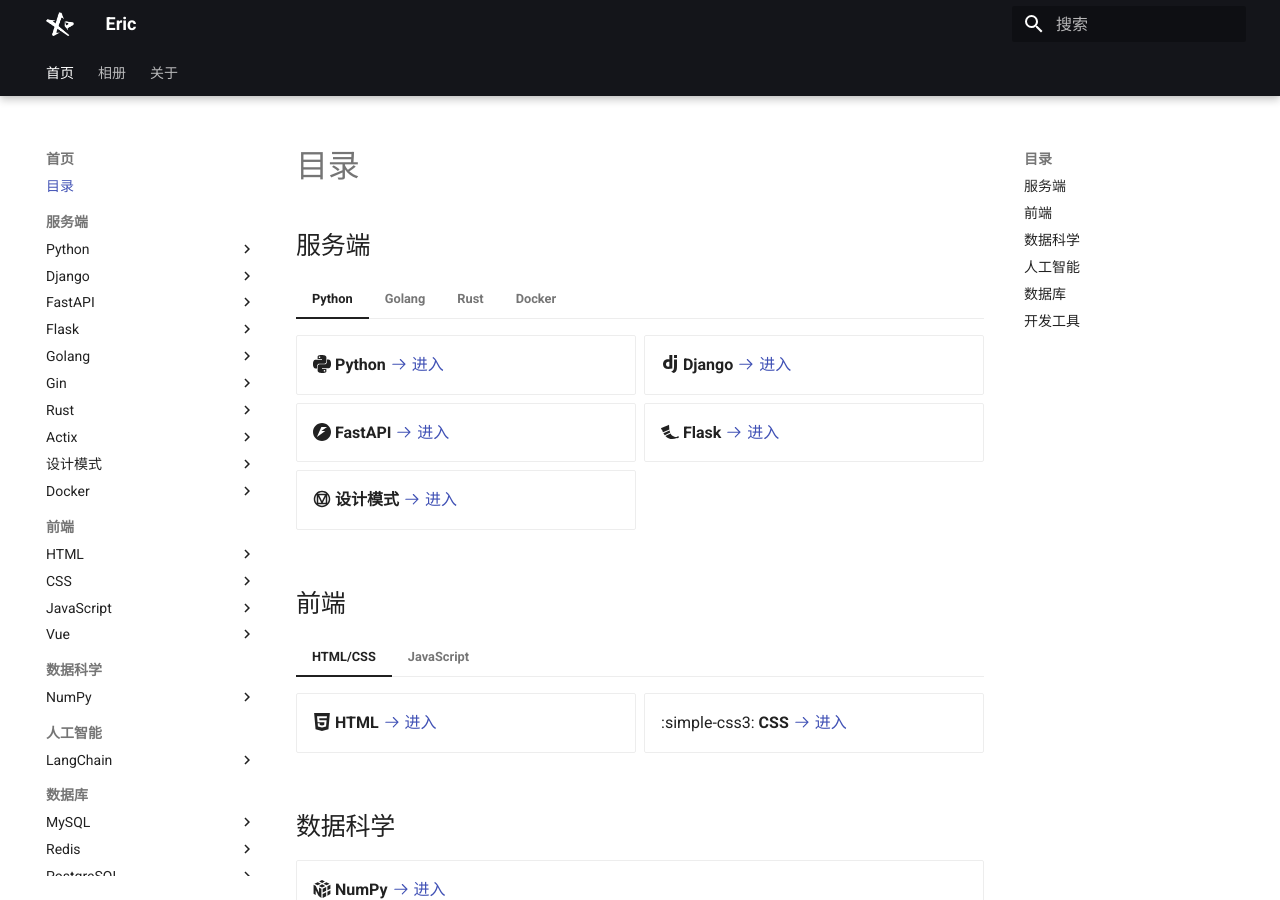
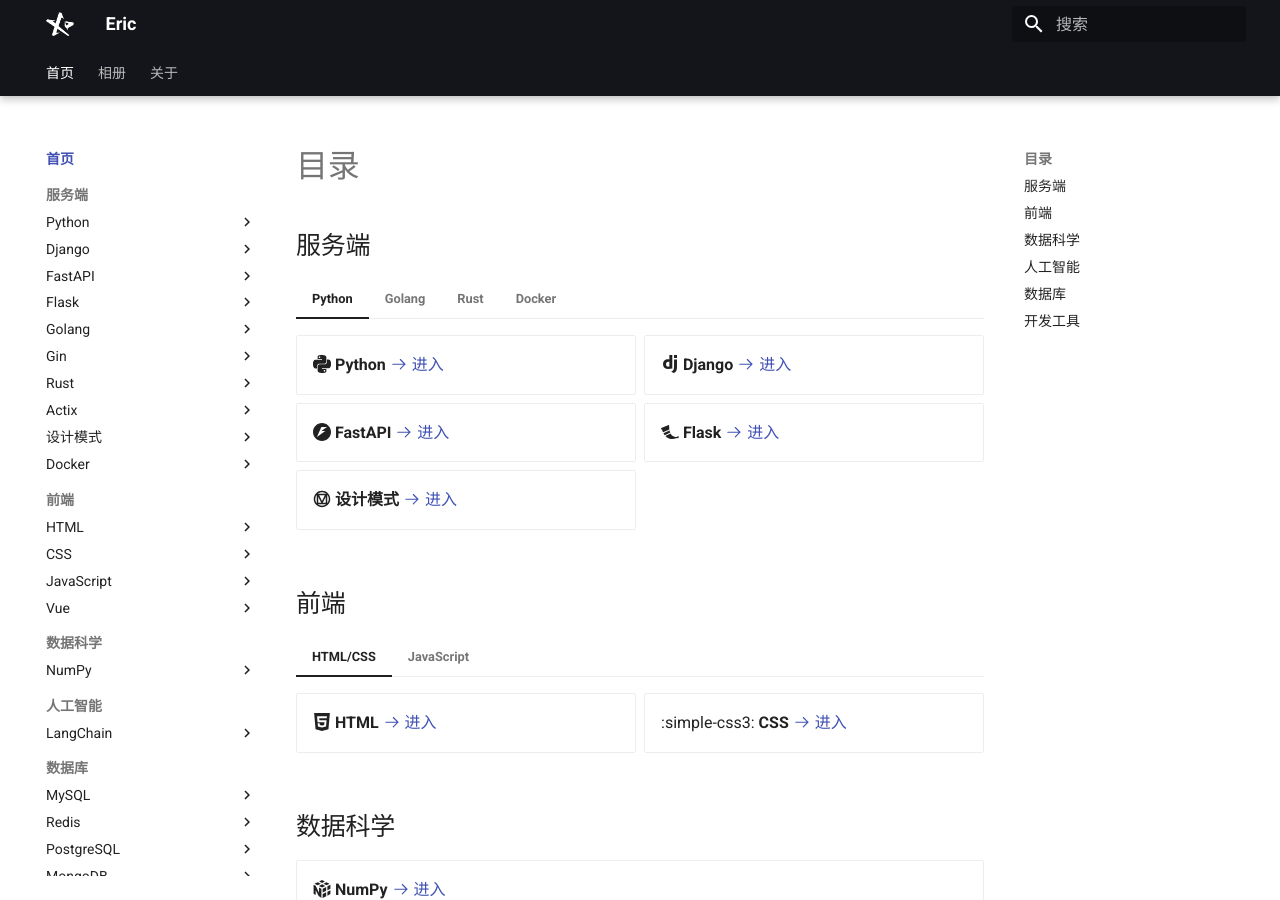
Before and after one commit to Eric54920/mkdocs, an MkDocs documentation site: the page built from docs/index.md, in a window 1280 px wide and 900 px high. Built offline with MkDocs 1.6.1 and Material for MkDocs 9.7.7, drawn with Linux system fonts in a browser that asks for light colours.

Commit message:
docs:update docs

```diff
--- a/mkdocs.yml
+++ b/mkdocs.yml
@@ -100,7 +100,7 @@ nav:
         - FastAPI数据库迁移: ./articles/FastAPI/FastAPI数据库迁移.md
       - Flask:
         - ./articles/Flask/index.md
-        - FastAPI数据库迁移: ./articles/Flask/Flask介绍.md
+        - Flask介绍: ./articles/Flask/Flask介绍.md
       - Golang:
         - ./articles/Go/index.md
         - Go语言介绍: ./articles/Go/Go语言介绍.md
@@ -331,11 +331,14 @@ theme:
       accent: black
 
   features:
+    - navigation.instant
+    - navigation.instant.progress
     - navigation.tabs
     - navigation.tabs.sticky
     - navigation.sections
     - navigation.path
     - navigation.prune
+    - navigation.indexes
     - navigation.top
     - navigation.footer
     - content.code.copy
```
